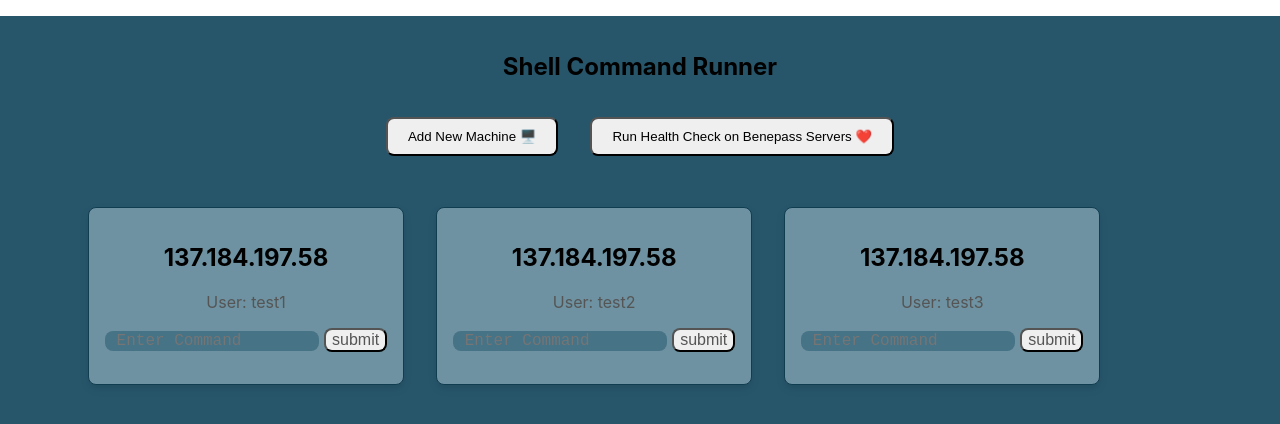
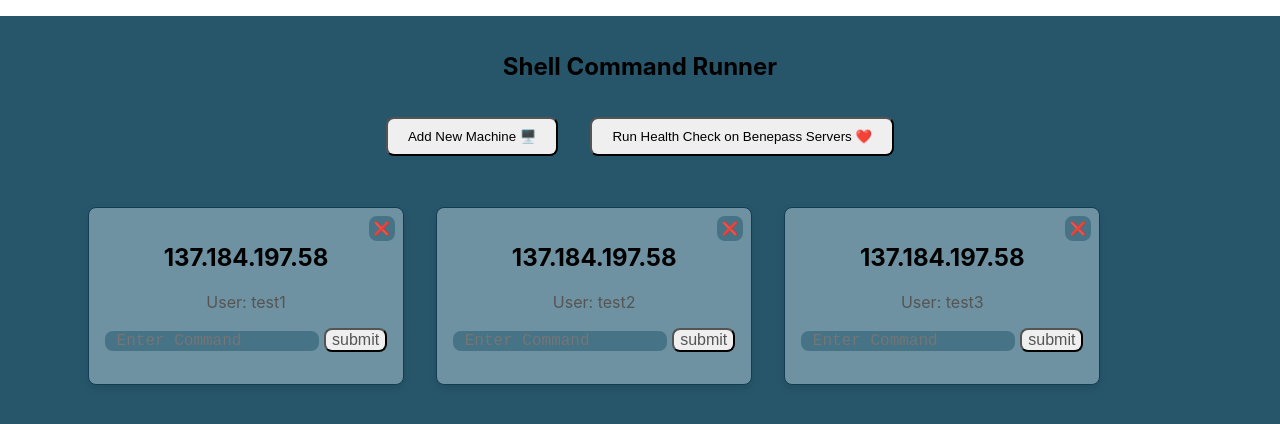
Before and after one commit to hyperwing/Benepass-assessment, a React (Create React App) app in the folder frontend/: page / in a window 1280 px wide. Shown: the top 424 px of the page. Built offline with nearby package versions, Linux system fonts and the light colour scheme.

Commit message:
Add delete machine function

```diff
--- a/frontend/src/Components/MCard/MCard.css
+++ b/frontend/src/Components/MCard/MCard.css
@@ -7,6 +7,7 @@
     box-shadow: 0 4px 8px rgba(0, 0, 0, 0.1);
     transition: transform 0.2s;
     background-color: #6E92A1;
+    position: relative;
 }
 
 .card:hover {
@@ -48,3 +49,16 @@
     font-family:'Gill Sans', 'Gill Sans MT', Calibri, 'Trebuchet MS', sans-serif;
     color: red;
 }
+.card-delete{
+    position: absolute;
+    top:8px;
+    right: 8px;
+    justify-content: right;
+    background-color: #467386;
+    border: #467386;
+    border-radius: 8px;
+    padding: 5px;
+}
+.card-delete:hover{
+    background-color: #022f42;
+}
--- a/frontend/src/Components/MCard/MCard.js
+++ b/frontend/src/Components/MCard/MCard.js
@@ -2,7 +2,7 @@ import React, { useState } from 'react';
 import './MCard.css';
 import axios from 'axios'
 
-function MCard({ machine }) {
+function MCard({ machine, onDelete }) {
 
     const [output, setOutput] = useState('')
     const [command, setCommand] = useState('')
@@ -33,6 +33,8 @@ function MCard({ machine }) {
 
     return (
         <div className="card">
+            <button onClick={(e)=>onDelete(machine)} className='card-delete'>❌</button>
+
             <h2 className="card-name">{machine.hostname}</h2>
             <p className="card-content">User: {machine.username}</p>
             <input
--- a/frontend/src/Components/ShellCommandContainer/ShellCommandContainer.js
+++ b/frontend/src/Components/ShellCommandContainer/ShellCommandContainer.js
@@ -10,16 +10,19 @@ function ShellCommandContainer() {
     // set default machines
     const [machines, setMachines] = useState([
         {
+            index:0,
             hostname: "137.184.197.58",
             username: "test1",
             password: "test1-password"
         },
         {
+            index:1,
             hostname: "137.184.197.58",
             username: "test2",
             password: "test2-password"
         },
         {
+            index:2,
             hostname: "137.184.197.58",
             username: "test3",
             password: "test3-password"
@@ -28,6 +31,7 @@ function ShellCommandContainer() {
 
     const [modalOpen, setModalOpen] = useState(false)
     const [healthCheck, setHealthCheck] = useState("")
+    const [index, setIndex] = useState(3)
     const healthCheckURL = `${process.env.REACT_APP_SHELL_COMMAND_API_URL}${process.env.REACT_APP_HEALTH_ENDPOINT}`
 
     function handleCloseModal() {
@@ -38,8 +42,21 @@ function ShellCommandContainer() {
         setMachines([...machines, {
             hostname: e.hostname,
             username: e.username,
-            password: e.password
+            password: e.password,
+            index: index
         }])
+        setIndex(index + 1)
+    }
+
+    function handleDeleteMachine(e){
+        console.log(e)
+
+        setMachines(machines.filter((machine)=>{
+            return e.index !== machine.index
+        }))
+
+
+
     }
     async function runHealthCheck(){
         try {
@@ -68,8 +85,11 @@ function ShellCommandContainer() {
             <ul className="machine-list">
                 {machines.map((machine) => {
                     return (
-                        <li key={machine.username}>
-                            <MCard machine={machine}></MCard>
+                        <li key={machine.index}>
+                            <MCard
+                                machine={machine}
+                                onDelete={handleDeleteMachine}
+                            ></MCard>
                         </li>
                     )
                 })}
```
